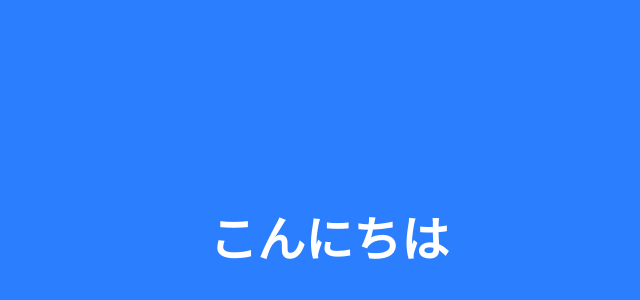
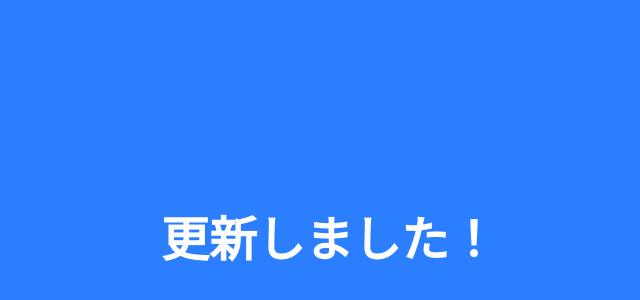
Before and after one commit to 25im0036-max/vite-practice, a React (Vite) app: page / in a window 1280 px wide. Shown: the part 160-460 px from the top of the page, without its empty margins (311-951 px from the left). Built offline with nearby package versions, Linux system fonts and the light colour scheme.

Commit message:
Update text

```diff
--- a/src/App.tsx
+++ b/src/App.tsx
@@ -2,7 +2,7 @@ function App() {
   return (
     <div className="min-h-screen bg-blue-500 flex items-center justify-center">
       <h1 className="text-white text-5xl font-bold">
-        こんにちは
+        更新しました！
       </h1>
     </div>
   )
```
